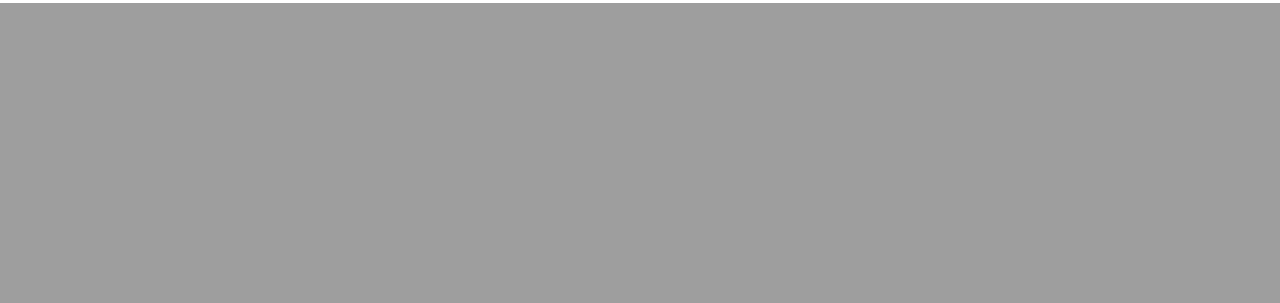
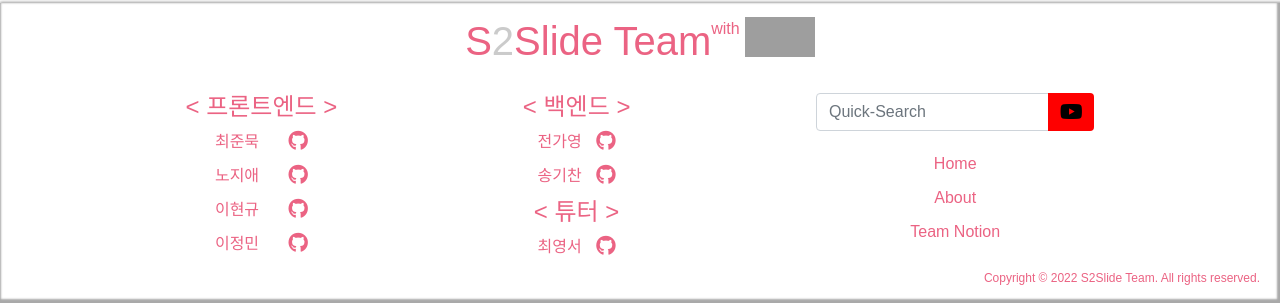
Before and after one commit to jiaero/SpartaContest, a Python web app: template templates/main.html in a window 1280 px wide; the page is wider, and only the part inside the window is pictured. Shown: the part 1485-1788 px from the top of that part. Before the commit the page ends 1488 px from the top of that part, so only its background shows below. Run offline with Jinja, Linux system fonts and the light colour scheme; the template is opened without the code that fills it, so the values that code supplies are empty; some libraries are stand-ins or nearby versions; grey boxes are pictures that could not be loaded.

Commit message:
footer in main.html

```diff
--- a/templates/main.html
+++ b/templates/main.html
@@ -8,14 +8,16 @@
     <script src="https://cdn.jsdelivr.net/npm/bootstrap@5.1.3/dist/js/bootstrap.bundle.min.js"></script>
     <!-- Bootstrap CSS-->
     <link href="https://cdn.jsdelivr.net/npm/bootstrap@5.1.3/dist/css/bootstrap.min.css" rel="stylesheet">
-
-
+    <!-- fontawesome -->
+    <link rel="stylesheet" href="https://cdnjs.cloudflare.com/ajax/libs/font-awesome/6.1.1/css/all.min.css" integrity="sha512-KfkfwYDsLkIlwQp6LFnl8zNdLGxu9YAA1QvwINks4PhcElQSvqcyVLLD9aMhXd13uQjoXtEKNosOWaZqXgel0g==" crossorigin="anonymous" referrerpolicy="no-referrer" />
     <!-- External CSS -->
     <link type="text/css" rel="stylesheet" href="../static/style.css">
+    <link rel="stylesheet" href="../static/footer.css">
 
     <title>Document</title>
 </head>
 <body>
+<div class="wrapper">
     <div class="videoList">
         <table class="table">
             <tr>
@@ -100,7 +102,72 @@
             </tr>
         </table>
     </div>
+</div>
+<footer class="footer">
+    <div class="footer-title">
+        <div class="footer-title-fst"><h1>S<bold style="color:rgba(176, 176, 176, 0.657)">2</bold>Slide Team</h1><span>with</span></div>
+    <div><img class="footer-img" src="/img/spa-logo.png"/></div></div>
+    <div class="footer-contents">
+        <div class="footer-fe-box">
+            <h4><  프론트엔드  ></h4>
+            <div class="footer-name">
+                <ul>최준묵</ul>
+                <a href="https://github.com/dan-studio" target="_blank"><i class="fa-brands fa-github fa-lg"></i></a>
+            </div>
+            <div class="footer-name">
+                <ul>노지애</ul>
+                <div><a href="https://github.com/jiaero" target="_blank"><i class="fa-brands fa-github fa-lg"></i></a>
+                      </div>
+            </div>
+            <div class="footer-name">
+                <ul>이현규</ul>
+                <icon><a href="https://github.com/darksilicon13" target="_blank"><i class="fa-brands fa-github fa-lg"></i></a>
+                      </icon>
+            </div>
+            <div class="footer-name">
+                <ul>이정민</ul>
+                <icon><a href="https://github.com/froggy1014" target="_blank"><i class="fa-brands fa-github fa-lg"></i></a>
+                     </icon>
+            </div>
+        </div>
+        <div class="footer-be-box">
+            <h4><  백엔드  ></h4>
+            <div class="footer-name">
+                <ul>전가영</ul>
+                <icon><a href="https://github.com/dsyhwk1016" target="_blank"><i class="fa-brands fa-github fa-lg"></i></a>
+                     </icon>
+            </div>
+            <div class="footer-name">
+                <ul>송기찬</ul>
+                <icon><a href="https://github.com/gichan-song" target="_blank"><i class="fa-brands fa-github fa-lg"></i></a>
+                      </icon>
+            </div>
+            <h4><  튜터  ></h4>
+            <div class="footer-name">
+                <ul>최영서</ul>
+                <icon><a href="https://github.com/tomatophobia" target="_blank"><i class="fa-brands fa-github fa-lg"></i></a>
+                    </icon>
+            </div>
+        </div>
+        <div class="footer-searchbar">
+            <div class="input-group mb-3">
+                <input type="text" class="form-control" placeholder="Quick-Search" aria-label="Recipient's username" aria-describedby="button-addon2" onKeyUp="if(window.event.keyCode==13){youtube(this.value)}">
+
+                <button class="btn btn-outline-secondary" type="button" id="button-addon2"><i class="fa-brands fa-youtube fa-lg"></i></button>
+              </div>
+              <div class="footer-about">
+                  <a onClick="window.location.reload()">Home</a>
+                  <a href="#">About</a>
+                  <a href="https://www.notion.so/2-3be792a4fe0c40388a1474532f4c5328" target="_blank">Team Notion</a>
+                  <a href="#"></a>
+                  <a href="#"></a>
+              </div>
+        </div>
+    </div>
+    <div class="footer-copy"><p>Copyright © 2022 S2Slide Team. All rights reserved.</p></div>
+</footer>
 <script>
 </script>
+<script src="../static/footer.js"></script>
 </body>
 </html>
--- a/templates/navbar.html
+++ b/templates/navbar.html
@@ -20,8 +20,6 @@
 </head>
 <body>
 <div class="wrapper">
-
-
 <div id="toggle"></div>
 <div id="sidebar">
     <ul>
```
Lines whose indentation alone changed are shown as unchanged.
